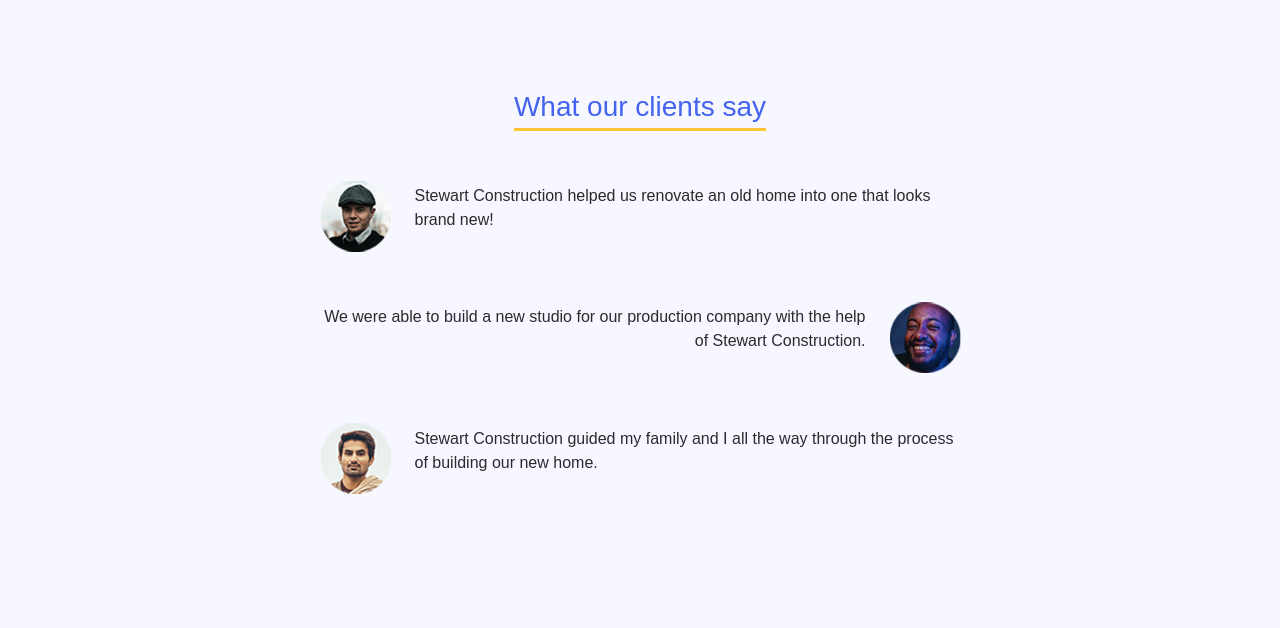
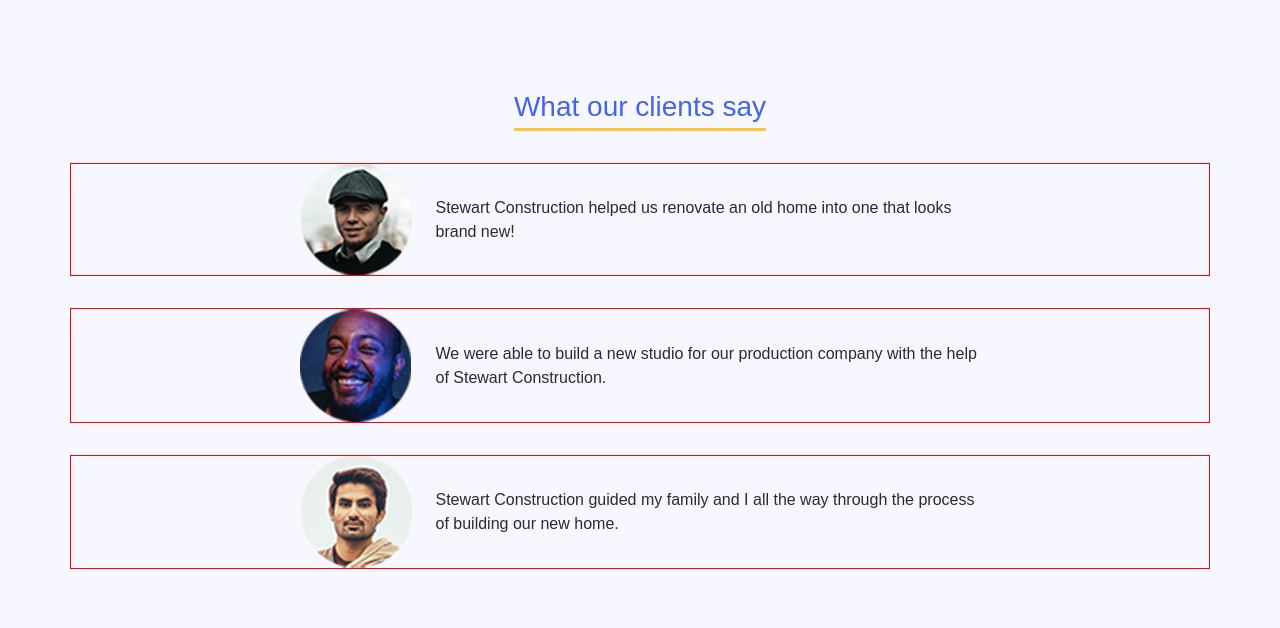
Before and after one commit to willstewartcode/Stewart-Construction, a plain HTML site: page index.html in a window 1280 px wide. Shown: the part 796-1424 px from the top of the page. Drawn offline with nearby package versions, Linux system fonts and the light colour scheme.

Commit message:
Updated spacing on testimonies

```diff
--- a/index.html
+++ b/index.html
@@ -82,40 +82,44 @@
 						<a href="about.htm">Learn more &gt;</a>
 					</div>
 				</div>
-				</div>
 
-				<div class="container testimonies">
+				<div class="testimonies">
 					<div class="row">
 						<div class="col section-heading">
 							<h3>What our clients say</h3>
 						</div>
 					</div>
+
 					<div class="row client-testimony justify-content-center">
-						<div class="col-lg-1">
+						<div class="col-auto testimony-img">
 							<img src="images/index_27.jpg" alt="" class="img-fluid">
 						</div>
-						<div class="col-lg-6 align-self-center">
+						<div class="col-md-6 testimony-msg align-self-center">
 							<p>Stewart Construction helped us renovate an old home into one that looks brand new!</p>
 						</div>
 					</div>
-					<div class="row client-testimony second justify-content-center">
-						<div class="col-lg-6 align-self-center">
+
+					<div class="row client-testimony justify-content-center">
+						<div class="col-auto testimony-img">
+							<img src="images/index_34.jpg" alt="" class="img-fluid">
+						</div>
+						<div class="col-md-6 testimony-msg align-self-center">
 							<p>We were able to build a new studio for our production company with the help of Stewart Construction.</p>
 						</div>
-						<div class="col-lg-1">
-							<img src="images/index_34.jpg" alt="" class="img-fluid">
 					</div>
-					</div>
+
 					<div class="row client-testimony justify-content-center">
-						<div class="col-lg-1">
+						<div class="col-auto testimony-img">
 							<img src="images/index_40.jpg" alt="" class="img-fluid">
 						</div>
-						<div class="col-lg-6 align-self-center">
+						<div class="col-md-6 testimony-msg align-self-center">
 							<p>Stewart Construction guided my family and I all the way through the process of building our new home.</p>
 						</div>
 					</div>
 				</div>
+			</div>
 		</main>
+
 		<footer>
 			<div class="container footer">
 				<div class="row align-self-center">
--- a/style.css
+++ b/style.css
@@ -50,21 +50,34 @@ nav .container-fluid {
     background-color: var(--BLUE);
 }
 
-.container .row .col.section-heading h3 {
+.section-heading {
+    margin-bottom: 2rem;
+}
+
+.section-heading h3 {
     margin: auto;
 }
 
-.container.testimonies {
+.testimonies {
     margin-top: 100px;
     margin-bottom: 100px;
 }
 
-.container .row.client-testimony {
-    margin-top: 50px;
+.client-testimony {
+    border: 1px solid red;
+    margin-bottom: 2rem;
 }
 
-.container .row.client-testimony.second p {
-    text-align: right;
+.testimony-img {
+    /* border: 1px solid green; */
+}
+
+.testimony-msg {
+    /* border: 1px solid blue; */
+}
+
+.testimony-msg p {
+    margin-bottom: 0;
 }
 
 footer {
```
Lines whose indentation alone changed are shown as unchanged.
